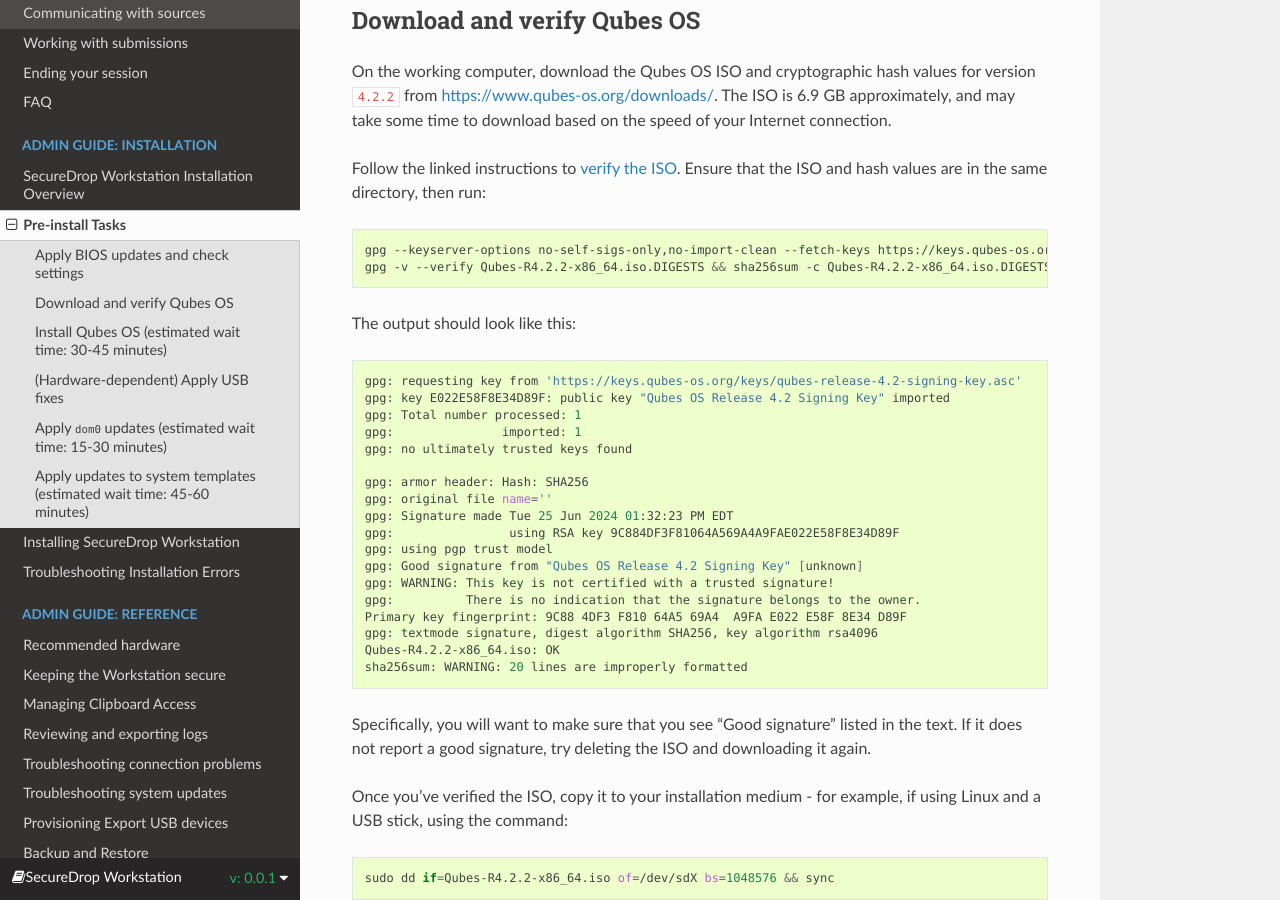
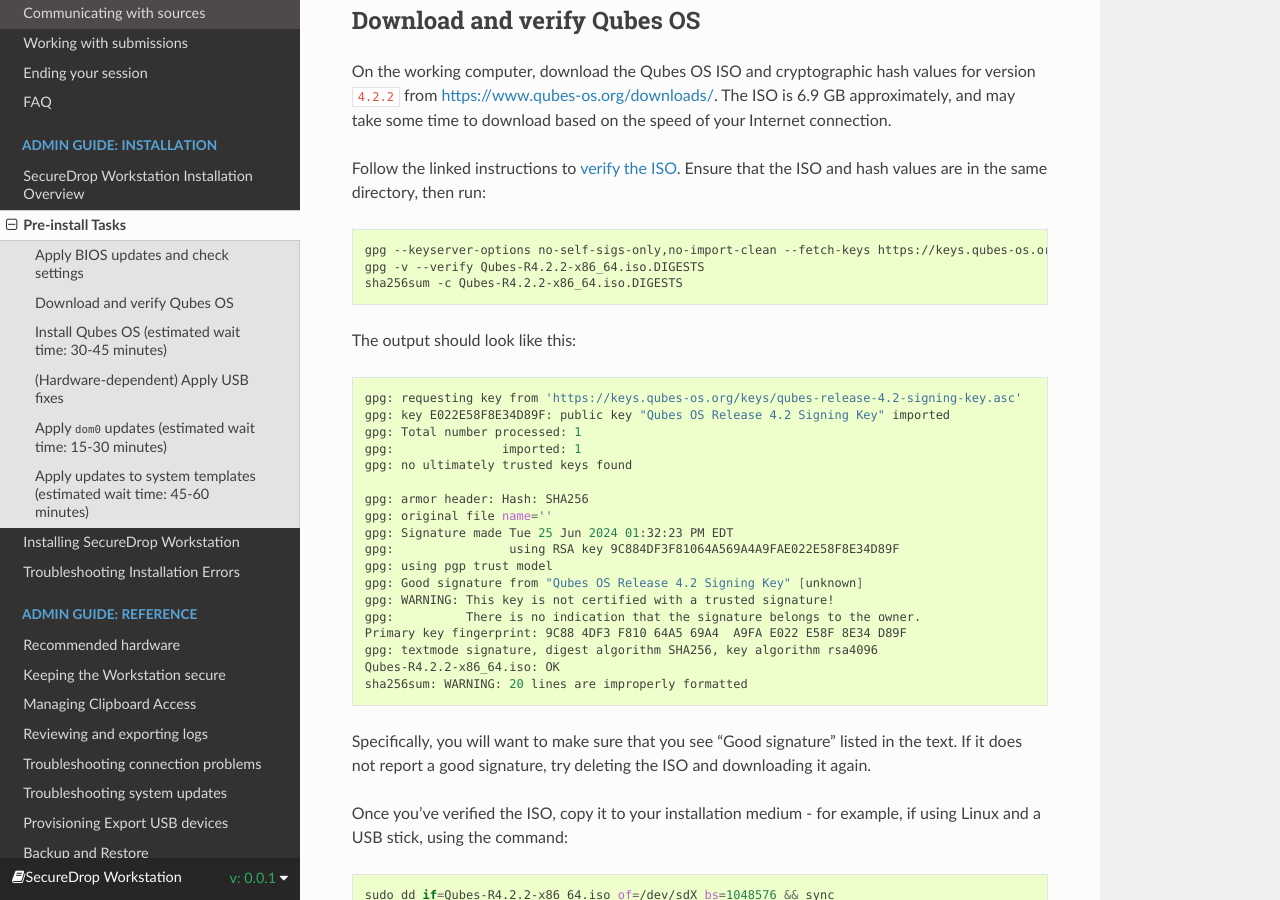
Before and after one commit to freedomofpress/securedrop-workstation-docs, a Sphinx documentation site: the page built from docs/admin/install/prepare.rst, in a window 1280 px wide and 900 px high, scrolled down 913 px. Built offline with Sphinx 7.4.7 and the Read the Docs theme 2.0.0, drawn with Linux system fonts in a browser that asks for light colours; part of the change alters nothing that is shown.

```diff
--- a/docs/admin/install/prepare.rst
+++ b/docs/admin/install/prepare.rst
@@ -33,7 +33,8 @@ Follow the linked instructions to `verify the ISO <https://www.qubes-os.org/secu
 .. code-block:: sh
 
   gpg --keyserver-options no-self-sigs-only,no-import-clean --fetch-keys https://keys.qubes-os.org/keys/qubes-release-4.2-signing-key.asc
-  gpg -v --verify Qubes-R4.2.2-x86_64.iso.DIGESTS && sha256sum -c Qubes-R4.2.2-x86_64.iso.DIGESTS || echo FAILED VERIFICATION
+  gpg -v --verify Qubes-R4.2.2-x86_64.iso.DIGESTS
+  sha256sum -c Qubes-R4.2.2-x86_64.iso.DIGESTS
 
 The output should look like this:
 
```
